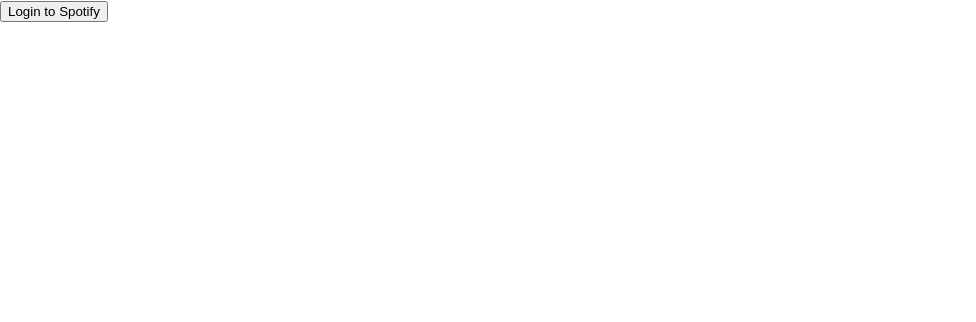
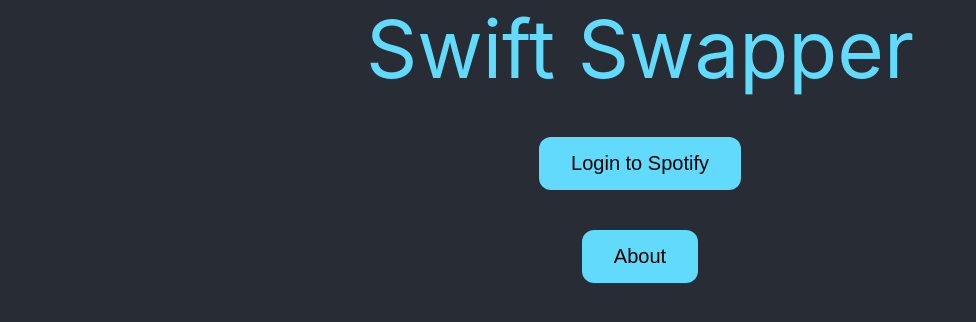
Before and after one commit to nicholas-geofroy/swift-swapper, a React (Create React App) app: page / in a window 1280 px wide. Shown: the top 322 px of the page, without its empty margins (0-976 px from the left). Built offline with nearby package versions, Linux system fonts and the light colour scheme.

Commit message:
update css

```diff
--- a/src/App.css
+++ b/src/App.css
@@ -1,38 +1,22 @@
-.App {
+html {
   text-align: center;
+  background-color: var(--bg-colour);
 }
 
-.App-logo {
-  height: 40vmin;
-  pointer-events: none;
+.button1 {
+  background-color: var(--fg-colour);
+  border: none;
+  padding: 15px 32px;
+  font-size: 20px;
+  color: --fg-text-colour;
+  border-radius: 12px;
 }
 
-@media (prefers-reduced-motion: no-preference) {
-  .App-logo {
-    animation: App-logo-spin infinite 20s linear;
-  }
+
+.button1:hover {
+  background-color: var(--fg-colour-l);
 }
 
-.App-header {
-  background-color: #282c34;
-  min-height: 100vh;
-  display: flex;
-  flex-direction: column;
-  align-items: center;
-  justify-content: center;
-  font-size: calc(10px + 2vmin);
-  color: white;
+.button1:active {
+  background-color: var(--fg-colour-ll);
 }
-
-.App-link {
-  color: #61dafb;
-}
-
-@keyframes App-logo-spin {
-  from {
-    transform: rotate(0deg);
-  }
-  to {
-    transform: rotate(360deg);
-  }
-}
--- a/src/App.js
+++ b/src/App.js
@@ -2,6 +2,7 @@ import './App.css';
 import ListPlaylist from './ListPlaylist.js'
 import React from "react"
 import Spotify from "./spotify.js"
+import TitlePage from "./TitlePage.js"
 
 const queryString = require('query-string')
 class App extends React.Component {
@@ -55,16 +56,16 @@ class App extends React.Component {
     if (loggedIn) {
       var spotify = new Spotify(accessToken);
       return (
-        <div>
-          <button onClick={this.logout}>Logout</button>
+        <div id="main">
+          <button onClick={this.logout} class="button1">Logout</button>
           <ListPlaylist spotify={spotify} />
         </div>
       );
     } else {
       return (
-        <button onClick={this.login}>
-          Login to Spotify
-        </button>
+        <div id="main">
+          <TitlePage onLogin={this.login} />
+        </div>
       );
     }
   }
--- /dev/null
+++ b/src/TitlePage.css
@@ -0,0 +1,14 @@
+#header {
+  color: var(--fg-colour);
+  font-size: 80px;
+  padding: 0px 0px 40px 0px;
+}
+
+#aboutBtn {
+  font-size: 12px;
+}
+
+#buttonGroup button {
+  display: block;
+  margin: auto auto 40px auto;
+}
--- /dev/null
+++ b/src/TitlePage.js
@@ -0,0 +1,32 @@
+import React from "react"
+import "./TitlePage.css"
+
+class TitlePage extends React.Component {
+  constructor(props) {
+    super(props);
+
+  }
+
+  componentDidMount() {
+  }
+
+  render() {
+    return (
+      <div id="titlePage">
+        <div id="header">
+          Swift Swapper
+        </div>
+        <div id="buttonGroup">
+          <button class="button1" onClick={this.props.onLogin}>
+            Login to Spotify
+          </button>
+          <button class="button1" id="aboutButton">
+            About
+          </button>
+        </div>
+      </div>
+    );
+  }
+}
+
+export default TitlePage;
--- a/src/index.css
+++ b/src/index.css
@@ -11,3 +11,12 @@ code {
   font-family: source-code-pro, Menlo, Monaco, Consolas, 'Courier New',
     monospace;
 }
+
+:root {
+  --bg-colour: #282c34;
+  --fg-colour: #61dafb;
+  --fg-colour-l: #74edff;
+  --fg-colour-ll: #a4fdff;
+  --bg-text-colour: white;
+  --fg-text-colour: var(--bg-colour);
+}
```
